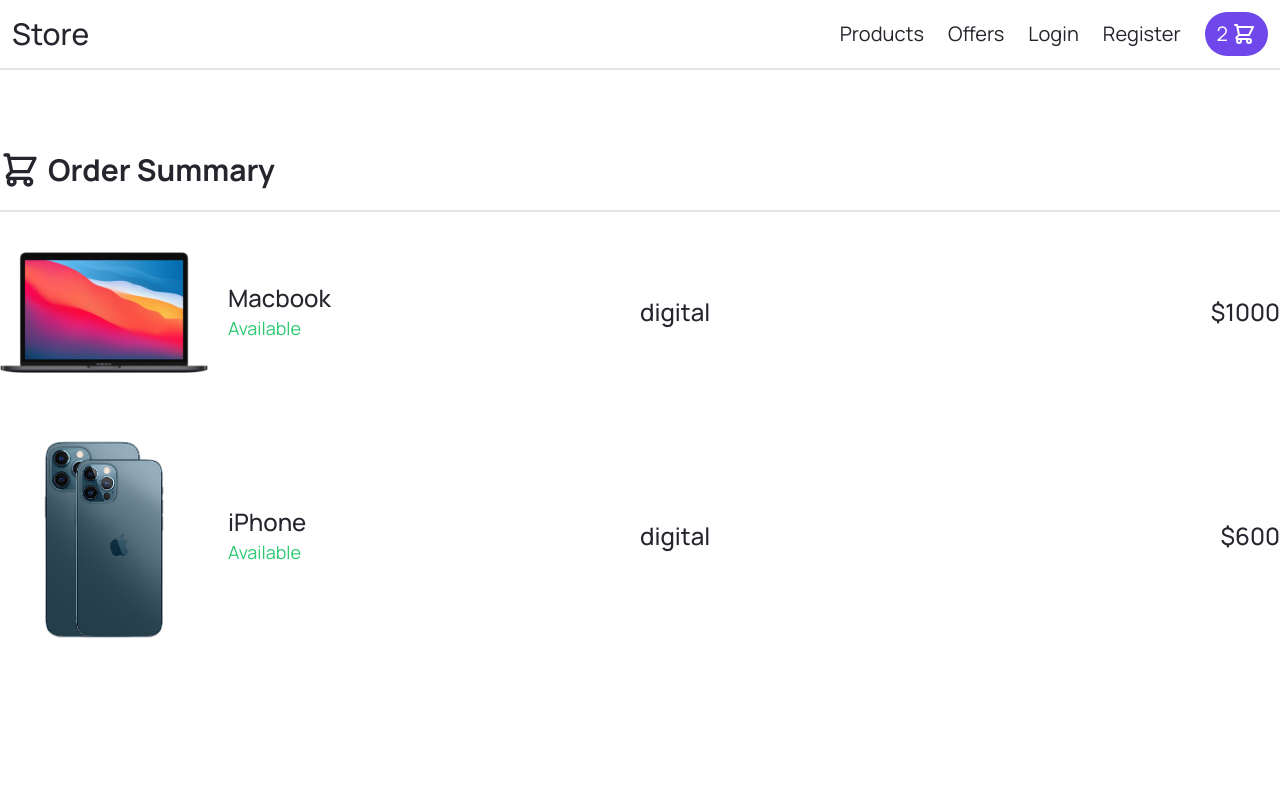
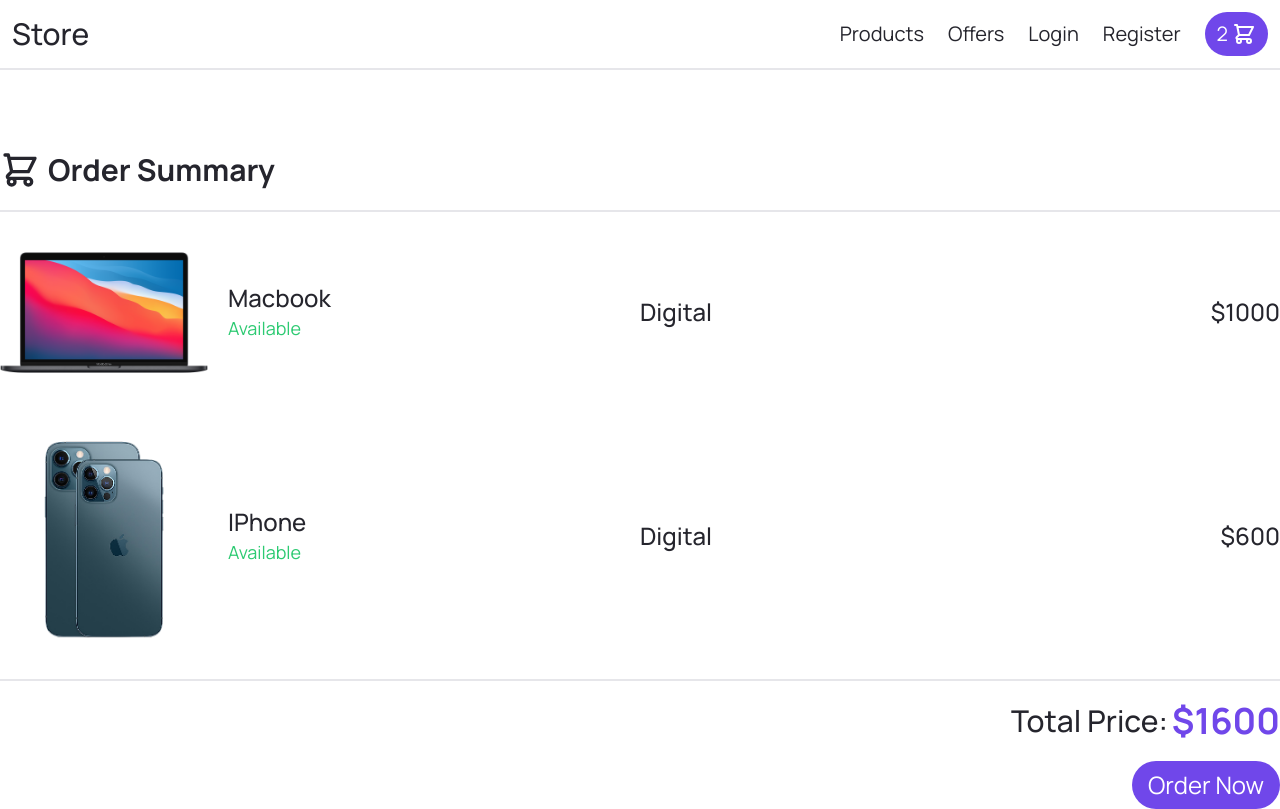
Before and after one commit to dumbmety/store, a React (Create React App) app: page /cart in a window 1280 px wide. Built offline with nearby package versions, Linux system fonts and the light colour scheme.

Commit message:
feat: add ordernow section

```diff
--- a/src/components/Pages/Cart/OrderSummary/OrderSummaryTitle/style.module.css
+++ b/src/components/Pages/Cart/OrderSummary/OrderSummaryTitle/style.module.css
@@ -1,5 +1,5 @@
 .Title {
-  @apply flex text-3xl font-bold items-center border-b-2 border-cool pb-5
+  @apply flex text-3xl font-bold items-center pb-5
 }
 .Title h1 {
   @apply ml-2
--- a/src/components/Pages/Cart/OrderSummary/Orders/Order/style.module.css
+++ b/src/components/Pages/Cart/OrderSummary/Orders/Order/style.module.css
@@ -15,7 +15,7 @@
 .ProductName,
 .ProductCatefory,
 .ProductPrice {
-  @apply text-2xl font-medium;
+  @apply text-2xl font-medium capitalize;
 }
 .ProductStatus {
   @apply text-lg;
--- a/src/components/Pages/Cart/OrderSummary/Orders/index.jsx
+++ b/src/components/Pages/Cart/OrderSummary/Orders/index.jsx
@@ -1,9 +1,10 @@
 import products from '../../../../../constants/products'
 import Order from './Order'
+import classes from './style.module.css'
 
 const Orders = () => {
   return (
-    <section>
+    <section className={classes.Orders}>
       <ul>
         {products.map((product, index) => {
           if (index > 1) return
--- a/src/components/Pages/Cart/OrderSummary/Orders/style.module.css
+++ b/src/components/Pages/Cart/OrderSummary/Orders/style.module.css
@@ -0,0 +1,3 @@
+.Orders {
+  @apply border-b-2 border-t-2 border-cool pb-5;
+}
--- /dev/null
+++ b/src/components/Pages/Cart/SubmitOrder/index.jsx
@@ -0,0 +1,22 @@
+import { useHistory } from 'react-router-dom'
+import classes from './style.module.css'
+
+const SubmitOrder = ({ TotalPrice }) => {
+  let history = useHistory()
+  const redirectToHome = () => {
+    history.push('/')
+  }
+  return (
+    <section className={classes.SubmitOrder}>
+      <p className={classes.TotalPrice}>
+        Total Price:
+        <span> ${TotalPrice}</span>
+      </p>
+      <button onClick={redirectToHome} className={classes.OrderButton}>
+        Order Now
+      </button>
+    </section>
+  )
+}
+
+export default SubmitOrder
--- /dev/null
+++ b/src/components/Pages/Cart/SubmitOrder/style.module.css
@@ -0,0 +1,14 @@
+.SubmitOrder {
+  @apply flex flex-col container items-end mx-auto mt-5;
+}
+
+.TotalPrice {
+  @apply flex items-center text-3xl font-medium;
+}
+
+.TotalPrice span {
+  @apply text-4xl font-bold text-purple ml-1;
+}
+.OrderButton {
+  @apply bg-purple text-2xl text-white rounded-full mt-5 px-4 py-2 focus:outline-none;
+}
--- a/src/components/Pages/Cart/index.jsx
+++ b/src/components/Pages/Cart/index.jsx
@@ -1,12 +1,14 @@
 import Navbar from './Navbar'
 import OrderSummary from './OrderSummary'
 import classes from './style.module.css'
+import SubmitOrder from './SubmitOrder'
 
 const Cart = () => {
   return (
     <div className={`${classes.Cart}`}>
       <Navbar quantity="2" />
       <OrderSummary />
+      <SubmitOrder TotalPrice="1600" />
     </div>
   )
 }
```
